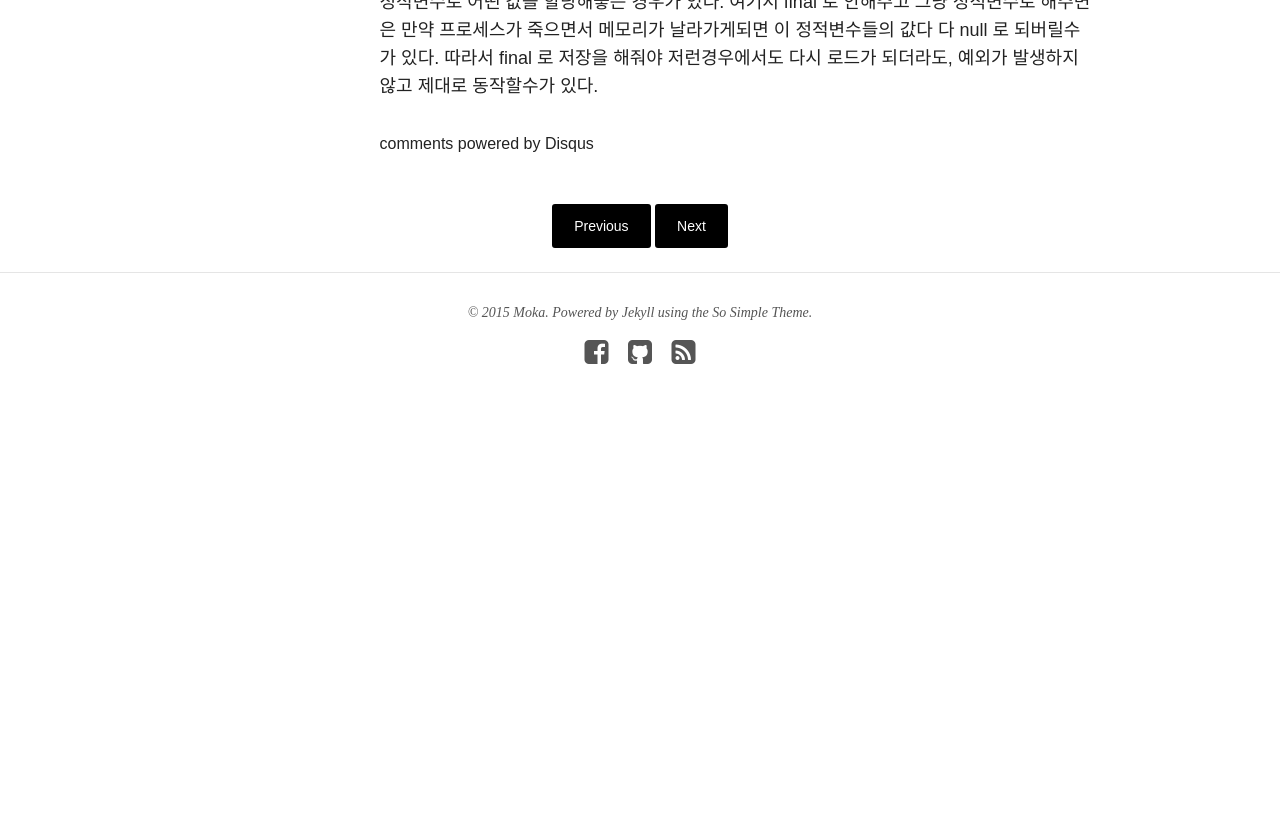
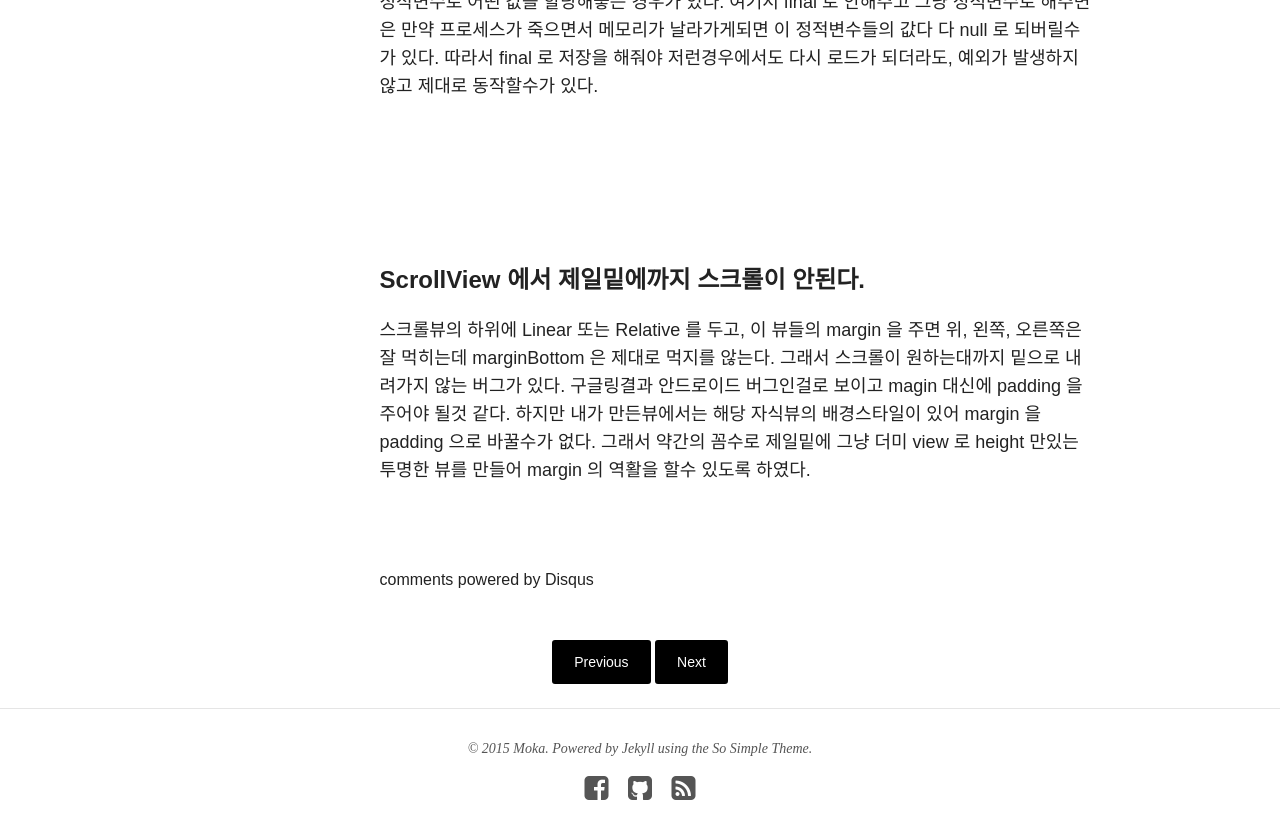
Before and after one commit to steadymoka/moka-a.github.io, a Jekyll site: the page built from _posts/android/2015-11-02-android_note_03.md, in a window 1280 px wide and 900 px high, scrolled down 1703 px. Shown: the top 839 px of the window. Built offline with Jekyll 4.4.1, drawn with Linux system fonts in a browser that asks for light colours; nearby versions of some CDN libraries; comment, search, counter and statistics services are not loaded; before the commit the page ends 2167 px from its top, so only the background shows below that; some of the changed text lies outside the part shown.

Commit message:
android note posting about scrollView to scroll bottom

```diff
--- a/_posts/android/2015-11-02-android_note_03.md
+++ b/_posts/android/2015-11-02-android_note_03.md
@@ -44,6 +44,15 @@ OnDestroy() - 거의 사용x<br>
 #### static 변수를 final 로 할당하는 이유
 정적변수로 어떤 값을 할당해놓는 경우가 있다. 여기서 final 로 안해주고 그냥 정적변수로 해주면은 만약 프로세스가 죽으면서 메모리가 날라가게되면 이 정적변수들의 값다 다 null 로 되버릴수가 있다. 따라서 final 로 저장을 해줘야 저런경우에서도 다시 로드가 되더라도, 예외가 발생하지 않고 제대로 동작할수가 있다.
 
+<br>
+<br>
+<br>
+<br>
+
+#### ScrollView 에서 제일밑에까지 스크롤이 안된다.
+스크롤뷰의 하위에 Linear 또는 Relative 를 두고, 이 뷰들의 margin 을 주면 위, 왼쪽, 오른쪽은 잘 먹히는데 marginBottom 은 제대로 먹지를 않는다. 그래서 스크롤이 원하는대까지 밑으로 내려가지 않는 버그가 있다. 구글링결과 안드로이드 버그인걸로 보이고 magin 대신에 padding 을 주어야 될것 같다. 하지만 내가 만든뷰에서는 해당 자식뷰의 배경스타일이 있어 margin 을 padding 으로 바꿀수가 없다. 그래서 약간의 꼼수로 제일밑에 그냥 더미 view 로 height 만있는 투명한 뷰를 만들어 margin 의 역활을 할수 있도록 하였다.
+
+<br>
 
 <!-- #####  -->
 
```
Also changed, not shown: other parts of _posts/android/2015-11-02-android_note_03.md (+1 -1 lines).
